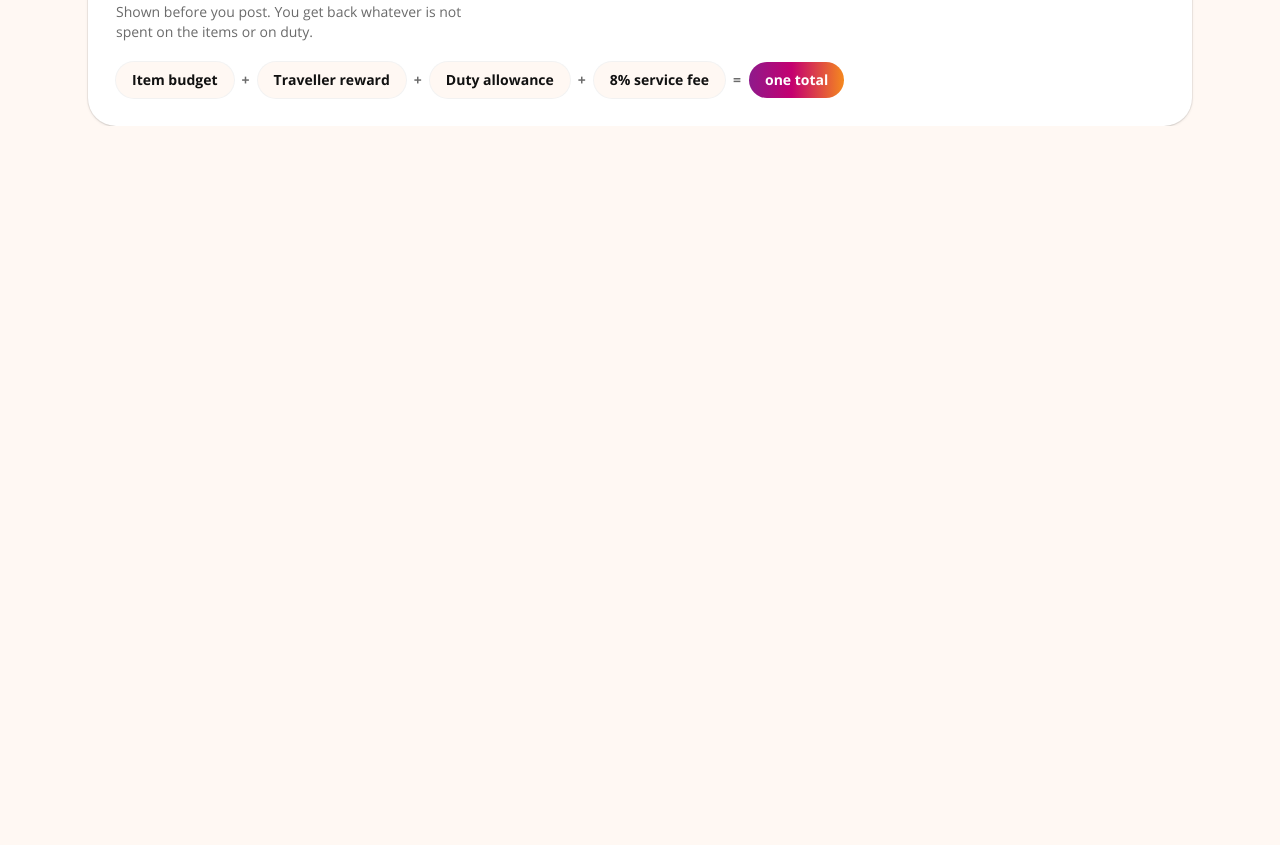
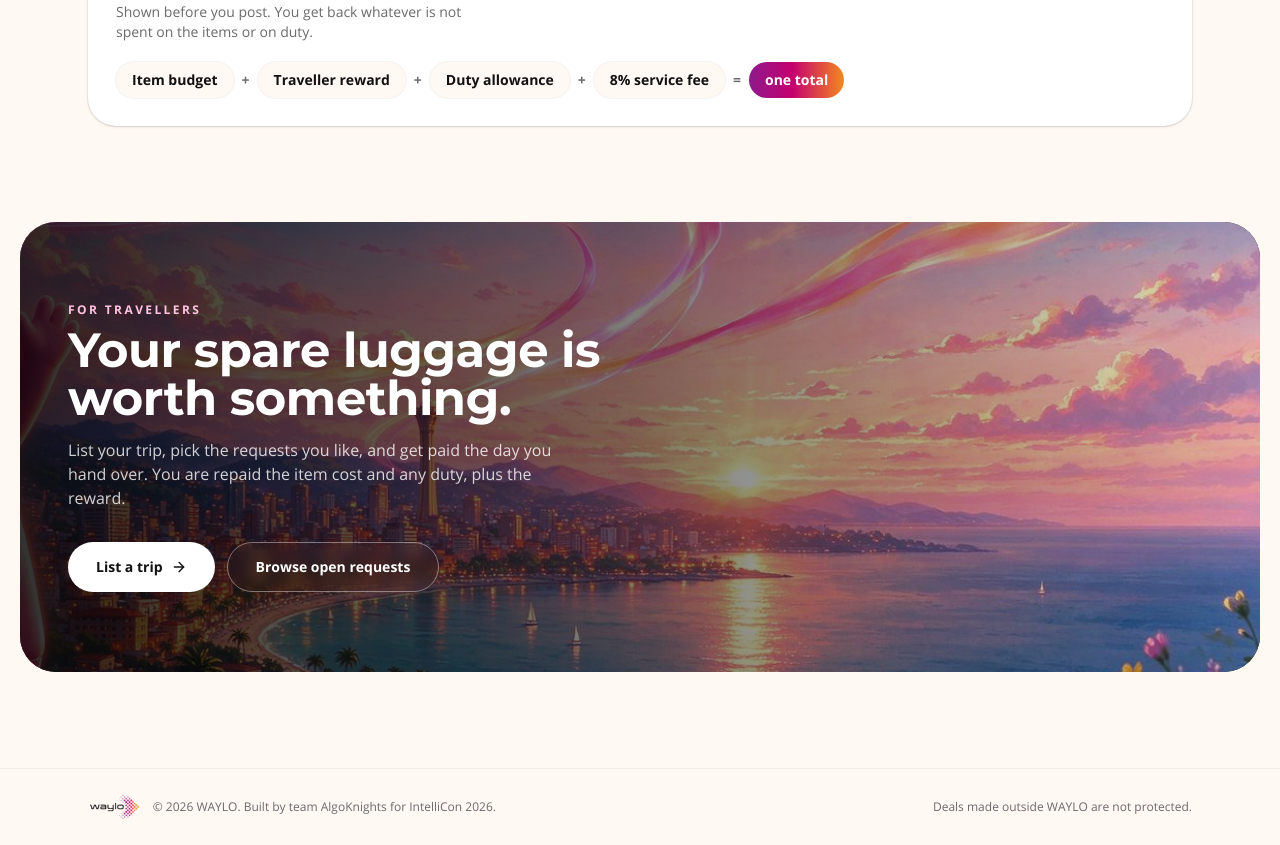
Before and after one commit to ShageeshanT/intellicon2026-AlgoKnights, a Next.js app: page / in a window 1280 px wide. Shown: the part 2460-3305 px from the top of the page. Before the commit the page ends 2586 px from the top, so only its background shows below. Built offline with nearby package versions, Linux system fonts and the light colour scheme; no server answers.

Commit message:
travellers banner and footer

```diff
--- a/src/app/page.tsx
+++ b/src/app/page.tsx
@@ -1,8 +1,10 @@
 import { Nav } from "@/components/Nav";
+import { Footer } from "@/components/sections/Footer";
 import { Hero } from "@/components/sections/Hero";
 import { HowItWorks } from "@/components/sections/HowItWorks";
 import { Pitch } from "@/components/sections/Pitch";
 import { Safety } from "@/components/sections/Safety";
+import { Travellers } from "@/components/sections/Travellers";
 
 export default function Home() {
   return (
@@ -13,7 +15,9 @@ export default function Home() {
         <Pitch />
         <HowItWorks />
         <Safety />
+        <Travellers />
       </main>
+      <Footer />
     </div>
   );
 }
--- /dev/null
+++ b/src/components/sections/Footer.tsx
@@ -0,0 +1,16 @@
+import Image from "next/image";
+import logo from "@/images/logo.png";
+
+export function Footer() {
+  return (
+    <footer className="border-t border-black/5">
+      <div className="mx-auto flex max-w-6xl flex-wrap items-center justify-between gap-3 px-4 py-6 text-xs text-muted sm:px-6">
+        <span className="flex items-center gap-3">
+          <Image src={logo} alt="WAYLO" className="h-7 w-auto" />
+          &copy; 2026 WAYLO. Built by team AlgoKnights for IntelliCon 2026.
+        </span>
+        <span>Deals made outside WAYLO are not protected.</span>
+      </div>
+    </footer>
+  );
+}
--- /dev/null
+++ b/src/components/sections/Travellers.tsx
@@ -0,0 +1,37 @@
+import Image from "next/image";
+import { ArrowRight } from "lucide-react";
+import hero from "@/images/hero.jpg";
+import { SIGN_IN_URL } from "@/lib/site";
+
+export function Travellers() {
+  return (
+    <section id="travellers" className="mx-auto max-w-[1400px] scroll-mt-24 px-3 py-16 sm:px-5 sm:py-24">
+      <div className="relative overflow-hidden rounded-[1.75rem] bg-ink sm:rounded-[2.25rem]">
+        {/* The same picture as the hero, zoomed in on the sunset side. */}
+        <div className="absolute inset-y-0 right-0 w-[160%]" aria-hidden>
+          <Image src={hero} alt="" fill placeholder="blur" sizes="160vw" className="object-cover object-[center_45%]" />
+        </div>
+        <div className="absolute inset-0 bg-gradient-to-r from-black/80 via-black/50 to-black/10" aria-hidden />
+
+        <div className="relative px-6 py-14 text-white sm:px-12 sm:py-20">
+          <p className="text-xs font-bold uppercase tracking-[0.2em] text-[#ffc2e3]">For travellers</p>
+          <h2 className="mt-2 max-w-xl text-3xl font-bold sm:text-5xl">Your spare luggage is worth something.</h2>
+          <p className="mt-4 max-w-lg text-white/80">
+            List your trip, pick the requests you like, and get paid the day you hand over. You are repaid the item cost and any duty, plus the reward.
+          </p>
+          <div className="mt-8 flex flex-wrap gap-3">
+            <a href={SIGN_IN_URL} className="inline-flex items-center gap-2 rounded-full bg-white px-7 py-3.5 text-sm font-bold text-ink transition hover:bg-white/90">
+              List a trip <ArrowRight className="h-4 w-4" aria-hidden />
+            </a>
+            <a
+              href={SIGN_IN_URL}
+              className="inline-flex items-center rounded-full border border-white/40 px-7 py-3.5 text-sm font-bold text-white backdrop-blur transition hover:border-white"
+            >
+              Browse open requests
+            </a>
+          </div>
+        </div>
+      </div>
+    </section>
+  );
+}
```
